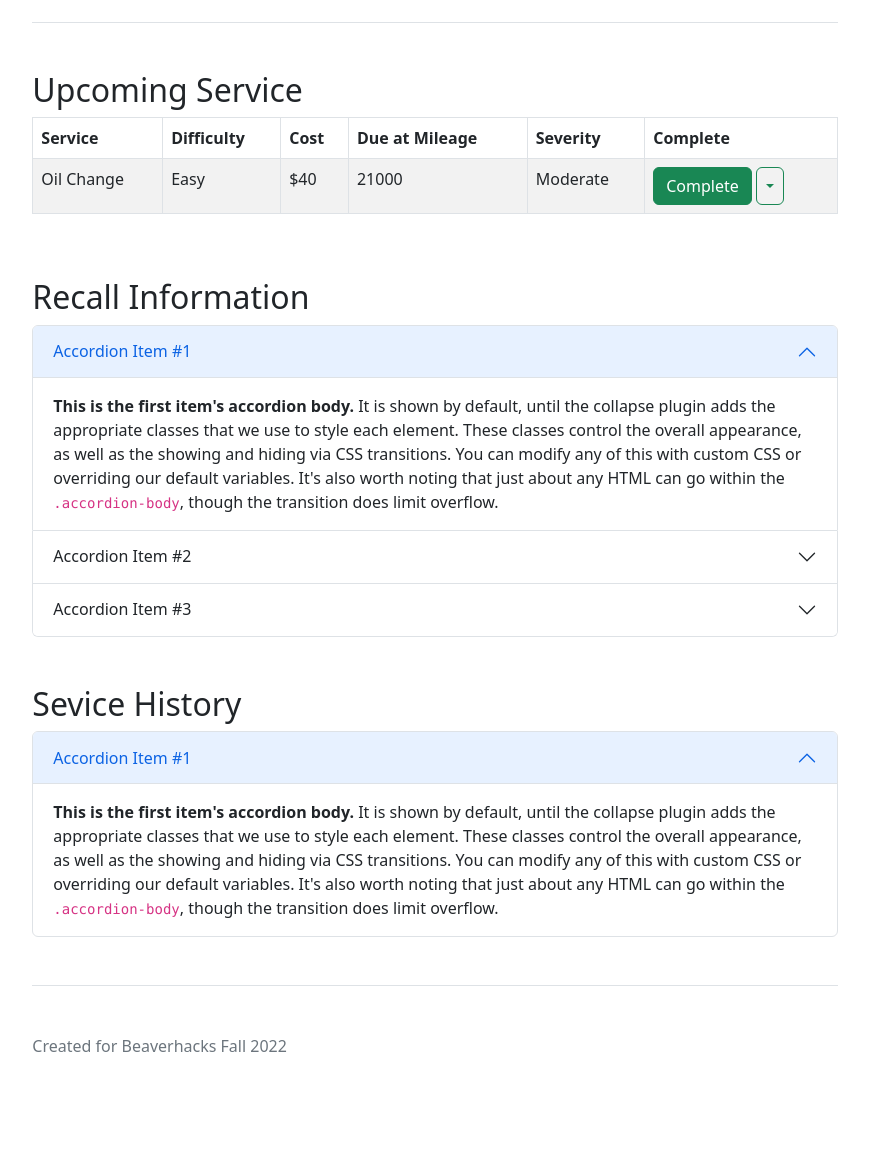
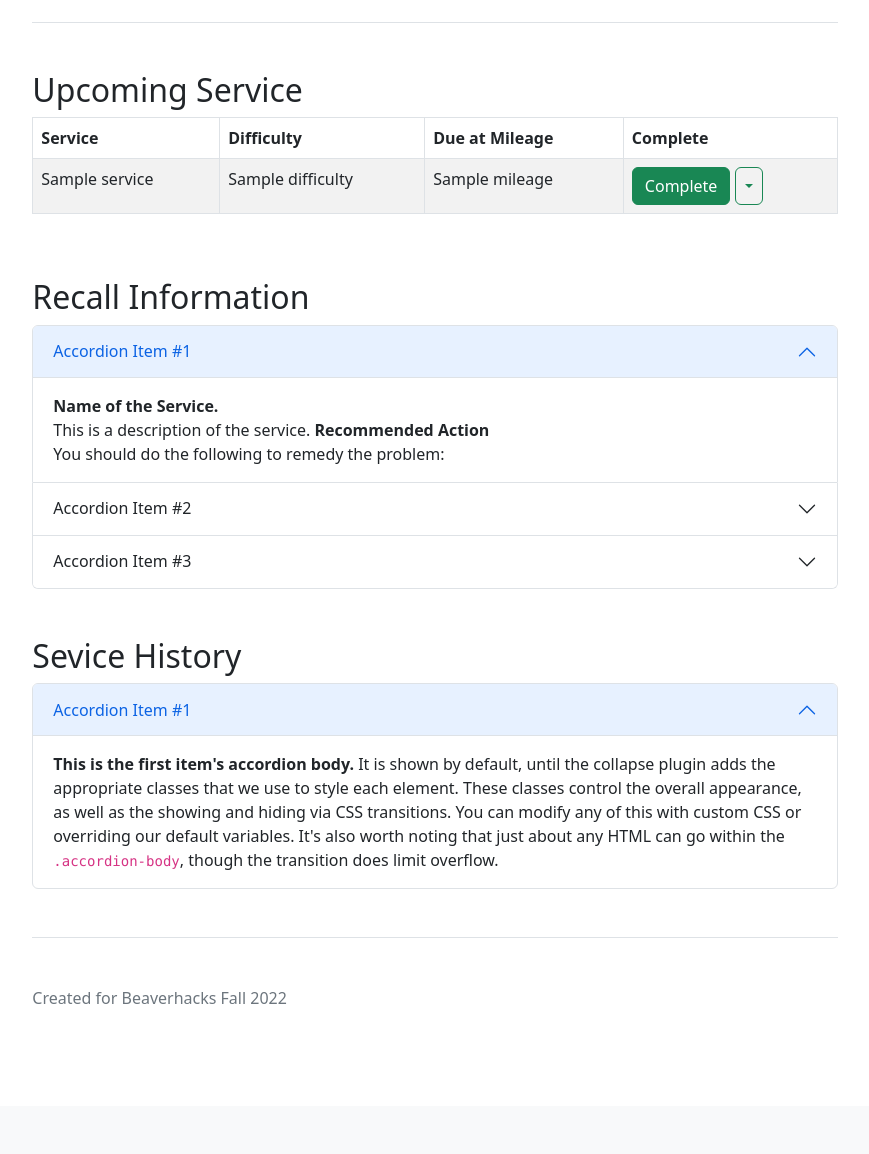
Before and after one commit to Burning-Maps-Fall-2022-Beaverhacks/Vehicle-Maintenance-Manager, a Flask app: template maintenance_app/templates/view-vehicle.html in a window 1280 px wide. Shown: the part 650-1804 px from the top of the page, without its empty margins (205-1074 px from the left). After the commit the page ends 1654 px from the top, so only its background shows below. Run offline with Flask 2, Linux system fonts and the light colour scheme; the template is opened without the code that fills it: most values are stand-ins (such as "Sample title", 1, 10 or a date in 2020).

Commit message:
Added view to populate view-vehicle table

```diff
--- a/maintenance_app/templates/view-vehicle.html
+++ b/maintenance_app/templates/view-vehicle.html
@@ -52,20 +52,21 @@
                         <tr>
                             <th scope="col">Service</th>
                             <th scope="col">Difficulty</th>
-                            <th scope="col">Cost</th>
+
                             <th scope="col">Due at Mileage</th>
-                            <th scope="col">Severity</th>
+
                             <th scope="col">Complete</th>
                         </tr>
                     </thead>
                     <tbody>
                         <!-- Start Jinja Loop -->
+                        {% for service in maint %}
                         <tr>
-                            <td>Oil Change</td>
-                            <td>Easy</td>
-                            <td>$40</td>
-                            <td>21000</td>
-                            <td>Moderate</td>
+                            <td>{{ service.service }}</td>
+                            <td>{{ service.difficulty }}</td>
+
+                            <td>{{ service.mileage }}</td>
+
                             <td>
                                 <button type="button" class="btn btn-success">Complete</button>
                                 <button type="button"
@@ -79,6 +80,7 @@
                                 </ul>
                             </td>
                         </tr>
+                        {% endfor %}
                         <!-- End Jinja loop-->
                     </tbody>
                 </table>
@@ -96,14 +98,9 @@
                         <div id="collapseHeader" class="accordion-collapse collapse show" aria-labelledby="headingOne"
                             data-bs-parent="#accordionExample">
                             <div class="accordion-body">
-                                <strong>This is the first item's accordion body.</strong> It is shown by default, until
-                                the
-                                collapse plugin adds the appropriate classes that we use to style each element. These
-                                classes control the overall appearance, as well as the showing and hiding via CSS
-                                transitions. You can modify any of this with custom CSS or overriding our default
-                                variables.
-                                It's also worth noting that just about any HTML can go within the
-                                <code>.accordion-body</code>, though the transition does limit overflow.
+                                <strong>Name of the Service.</strong> <br /> This is a description of the service.
+                                <strong>Recommended Action</strong> <br />
+                                You should do the following to remedy the problem:
                             </div>
                         </div>
                     </div>
```
Also changed, not shown: maintenance_app/views.py (+9 -10 lines).
